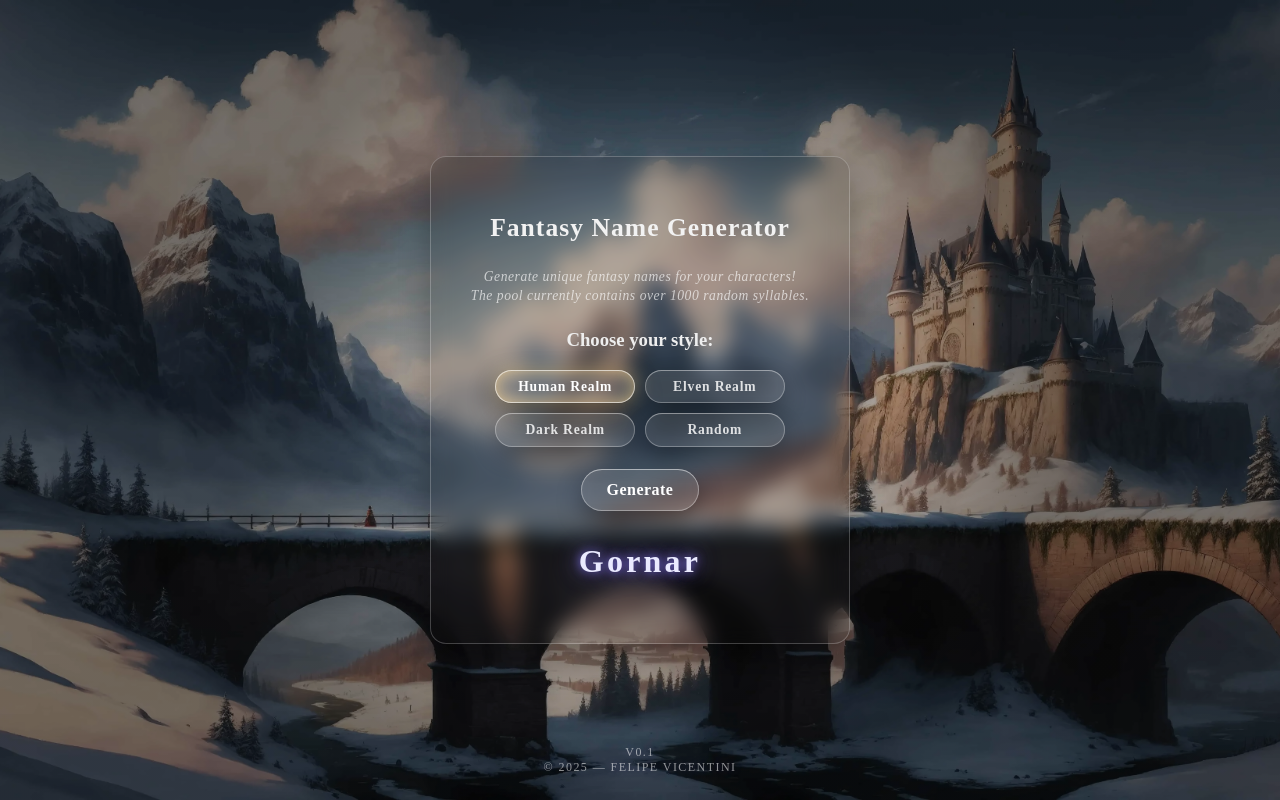
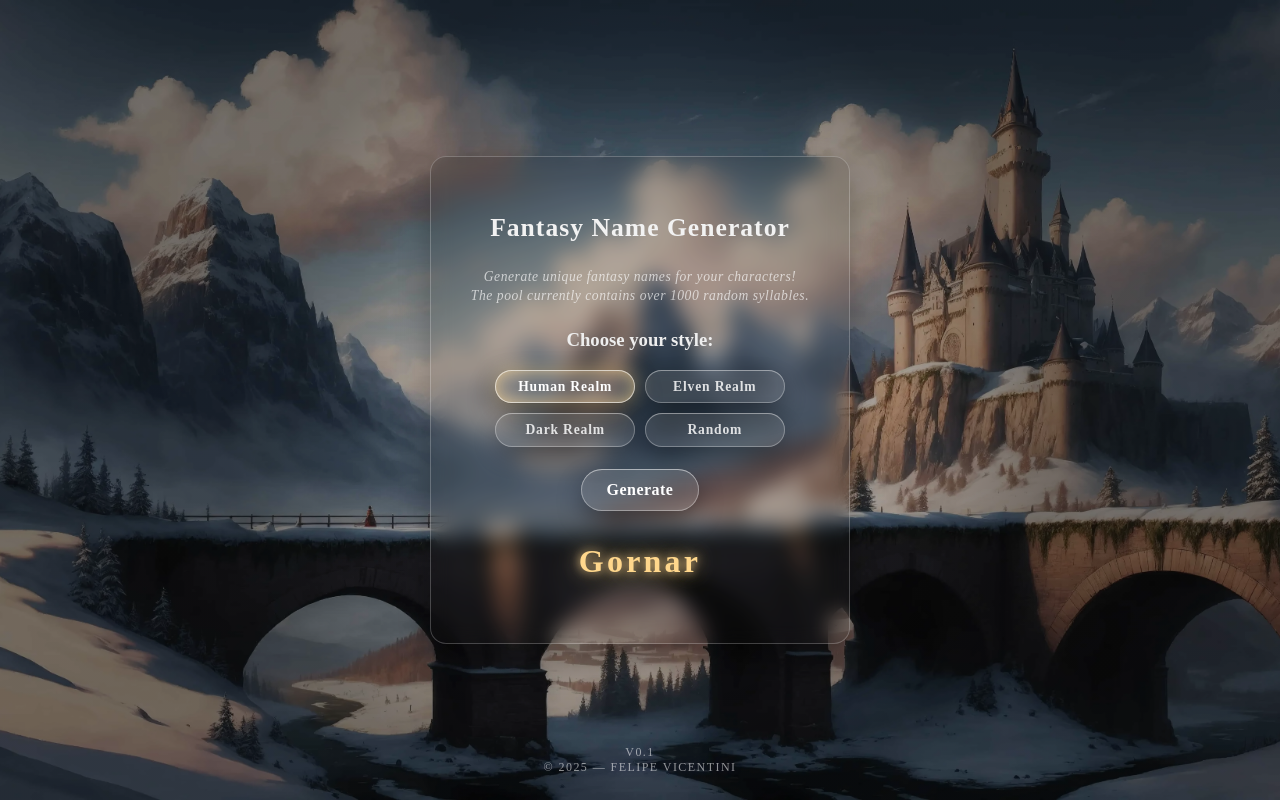
Before and after one commit to vbfelipe/fantasy-name-generator, a plain HTML site: page index.html in a window 1280 px wide. Both pictures are taken after a click on the button "Generate". Drawn offline with Linux system fonts and the light colour scheme.

Commit message:
Style mechanics update 2

```diff
--- a/script.js
+++ b/script.js
@@ -198,21 +198,37 @@ function generateName() {
     return name;
 }
 
-// UI LOGIC
 document.addEventListener("DOMContentLoaded", () => {
     const realmButtons = document.querySelectorAll(".realm-btn");
     const generateBtn = document.getElementById("generateBtn");
     const output = document.getElementById("name");
 
+    // --- REALM SELECTION ---
     realmButtons.forEach(btn => {
         btn.addEventListener("click", () => {
             realmButtons.forEach(b => b.classList.remove("active"));
             btn.classList.add("active");
+
             currentRealm = btn.dataset.realm;
         });
     });
 
+    // --- APPLY DEFAULT REALM COLOR ON LOAD (HUMAN) ---
+    const defaultBtn = document.querySelector(".realm-btn.active");
+    if (defaultBtn) {
+        const glow = getComputedStyle(defaultBtn).getPropertyValue("--glow");
+        output.style.setProperty("--glow", glow);
+    }
+
+    // --- GENERATE NAME (THIS is when color updates) ---
     generateBtn.addEventListener("click", () => {
-        output.textContent = generateName();
+        const name = generateName();
+        output.textContent = name;
+
+        const activeBtn = document.querySelector(".realm-btn.active");
+        if (activeBtn) {
+            const glow = getComputedStyle(activeBtn).getPropertyValue("--glow");
+            output.style.setProperty("--glow", glow);
+        }
     });
 });
--- a/style.css
+++ b/style.css
@@ -144,7 +144,7 @@ button:active {
 /* Realm glow colors */
 .realm-human.active  { --glow: 255, 215, 140; }
 .realm-elf.active    { --glow: 120, 255, 180; }
-.realm-dark.active   { --glow: 150, 10, 10;   }
+.realm-dark.active   { --glow: 185, 35, 35;   }
 .realm-random.active { --glow: 255, 255, 255; }
 
 /* Glow animation */
@@ -170,13 +170,19 @@ button:active {
     font-size: 2rem;
     font-weight: 700;
     letter-spacing: 0.1em;
-    color: #eaeaff;
+
+    /* USE THE REALM GLOW */
+    color: rgb(var(--glow, 234, 234, 255));
+
     text-shadow:
-        0 0 10px rgba(138, 123, 255, 0.8),
-        0 0 20px rgba(138, 123, 255, 0.6),
-        0 0 30px rgba(138, 123, 255, 0.4);
+        0 0 10px rgba(var(--glow, 234, 234, 255), 0.8),
+        0 0 20px rgba(var(--glow, 234, 234, 255), 0.6),
+        0 0 30px rgba(var(--glow, 234, 234, 255), 0.4);
+
     margin-bottom: 1.5rem;
+    transition: color 0.3s ease, text-shadow 0.3s ease;
 }
+
 
 /* Footer */
 .footer {
```
